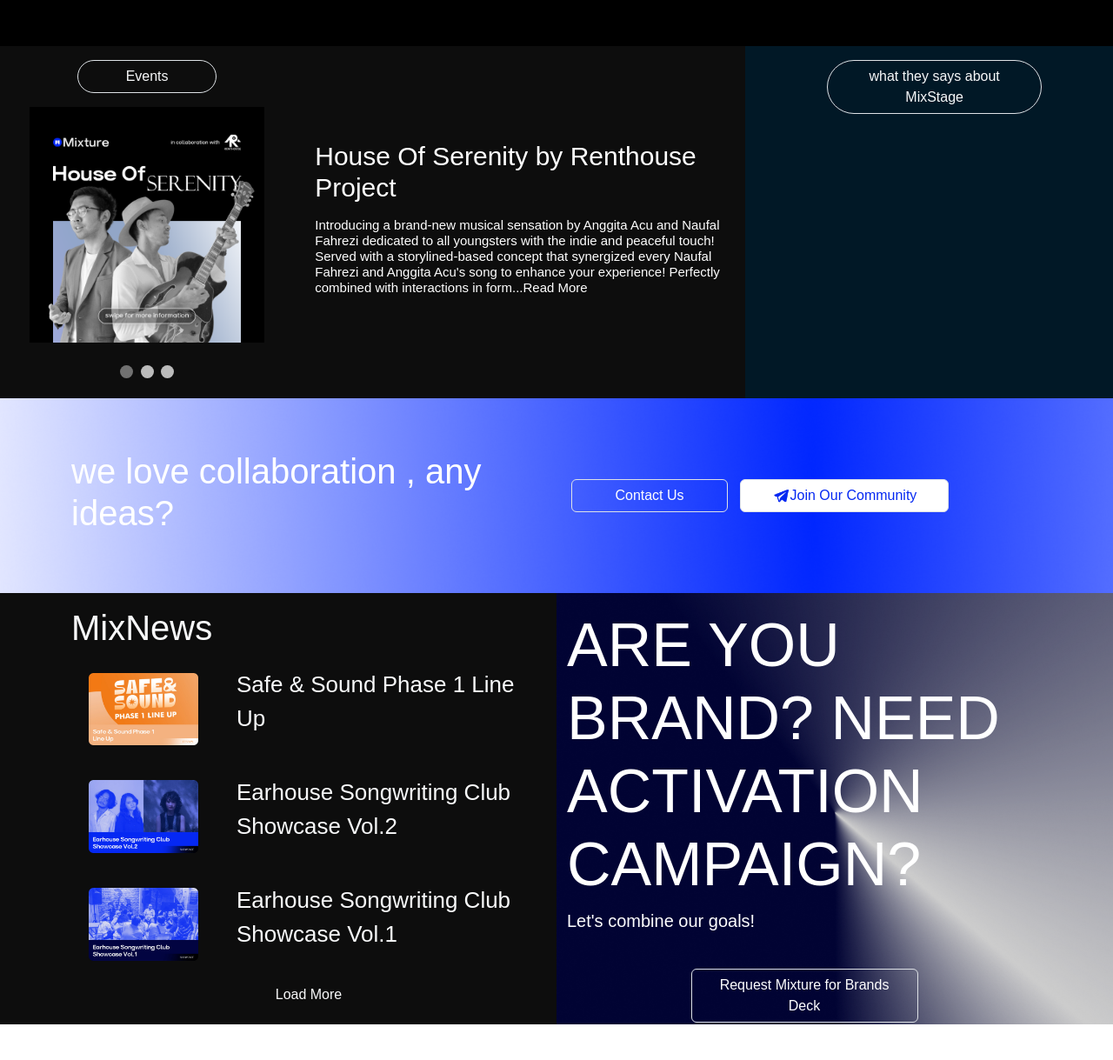
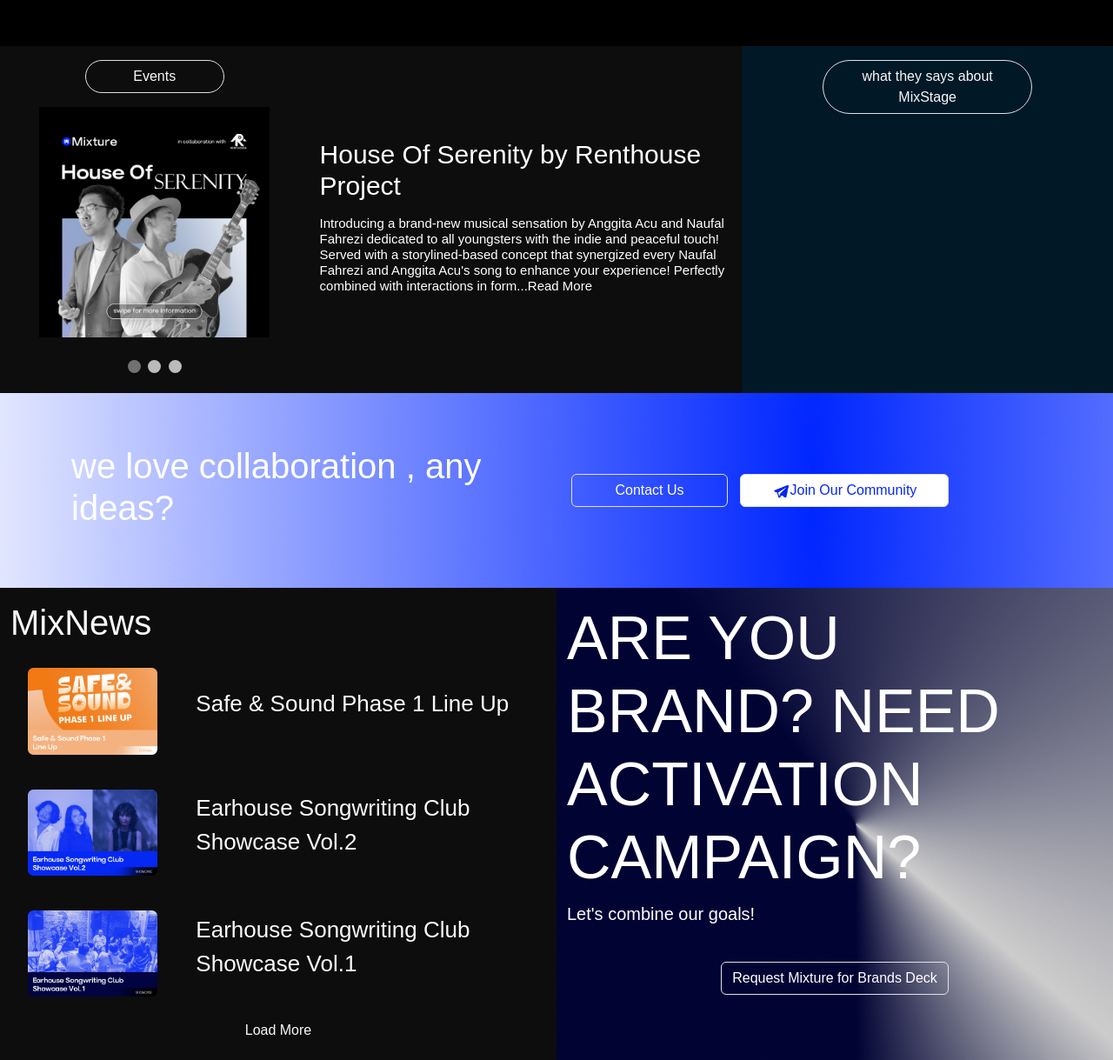
Before and after one commit to anggario21/mixture-landing, a website: page index.html in a window 1280 px wide. Shown: the part 1300-2519 px from the top of the page at 87% size. Before the commit the page ends 2478 px from the top, so only its background shows below. Drawn offline with nearby package versions, Linux system fonts and the light colour scheme.

Commit message:
events
Co-authored-by: Bayu Ardana <rbayuardana@users.noreply.github.com>

```diff
--- a/index.html
+++ b/index.html
@@ -28,8 +28,11 @@
         </div>
       </div>
     </header>
+
+    <div class="container-fluid" style="background-color: black">
       <div class="msg-wrapper">
-      <div class="container">
+        <!-- <div class="row"> -->
+        <div class="container" style="background-color: black">
           <div class="row">
             <div class="col-8">
               <h1 class="fw-medium">Start Your Music Journey Now.</h1>
@@ -41,8 +44,9 @@
             </div>
           </div>
         </div>
+        <!-- </div> -->
       </div>
-
+    </div>
     <div class="mix-stage-wrapper">
       <div class="container">
         <div class="row">
@@ -200,6 +204,7 @@
         </div>
       </div>
     </div>
+    <div class="container-fluid">
       <div class="events-wrapper">
         <div class="row">
           <div class="col-8 events-div">
@@ -216,20 +221,20 @@
                     <div class="slideshow-container">
                       <!-- Full-width images with number and caption text -->
                       <div class="mySlides fade">
-                            <img src="img/events.png" style="width:80%">
+                        <img src="img/events.png" style="width: 80%" />
                       </div>
 
                       <div class="mySlides fade">
-                            <img src="img/impression.png" style="width:80%">
+                        <img src="img/impression.png" style="width: 80%" />
                       </div>
 
                       <div class="mySlides fade">
-                            <img src="img/events.png" style="width:80%">
+                        <img src="img/events.png" style="width: 80%" />
                       </div>
                     </div>
-                      <br>
+                    <br />
                     <!-- The dots/circles -->
-                      <div style="text-align:center">
+                    <div style="text-align: center">
                       <span class="dot" onclick="currentSlide(1)"></span>
                       <span class="dot" onclick="currentSlide(2)"></span>
                       <span class="dot" onclick="currentSlide(3)"></span>
@@ -245,7 +250,10 @@
                 </div>
                 <div class="row mt-2">
                   <div class="col">
-                  <h2>Introducing a brand-new musical sensation by Anggita Acu and Naufal Fahrezi dedicated to all youngsters with the indie and peaceful touch! Served with a storylined-based concept that synergized every Naufal Fahrezi and Anggita Acu's song to enhance your experience! Perfectly combined with interactions in form...Read More</h2>
+                    <h2>
+                      Introducing a brand-new musical sensation by Anggita Acu and Naufal Fahrezi dedicated to all youngsters with the indie and peaceful touch! Served with a storylined-based concept that synergized every Naufal Fahrezi and
+                      Anggita Acu's song to enhance your experience! Perfectly combined with interactions in form...Read More
+                    </h2>
                   </div>
                 </div>
               </div>
@@ -258,13 +266,14 @@
               </div>
             </div>
             <div class="row">
-            <div class="col">
-
+              <div class="col"></div>
             </div>
           </div>
         </div>
       </div>
     </div>
+
+    <!-- <div class="container-fluid"> -->
     <div class="collab-wrapper">
       <div class="container">
         <div class="row">
@@ -278,10 +287,13 @@
         </div>
       </div>
     </div>
+    <!-- </div> -->
+
+    <div class="container-fluid">
       <div class="news-wrapper">
-      <div class="container">
+        <div class="">
           <div class="row">
-          <div class="col-6 text-light mix-news">
+            <div class="col text-light mix-news">
               <h1 class="mt-3">MixNews</h1>
               <div class="row">
                 <div class="col-4">
@@ -307,15 +319,14 @@
                   <p class="text-light">Earhouse Songwriting Club Showcase Vol.1</p>
                 </div>
               </div>
-            <div class="row ">
+              <div class="row">
                 <div class="col-4 ms-auto me-auto text-center">
                   <a href="#" class="btn text-light load-btn">Load More</a>
                 </div>
               </div>
-
             </div>
-          <div class="col-6 brand-div mt-auto mb-auto">
-            <div class="brand-wrapper ">
+            <div class="col brand-div bg-img">
+              <div class="brand-wrapper">
                 <div class="row mt-3">
                   <div class="col">
                     <h1>ARE YOU BRAND? NEED ACTIVATION CAMPAIGN?</h1>
@@ -335,6 +346,9 @@
             </div>
           </div>
         </div>
+      </div>
+    </div>
+
     <script src="script.js"></script>
   </body>
 </html>
--- a/stylesheet.css
+++ b/stylesheet.css
@@ -145,7 +145,11 @@
 }
 
 .news-wrapper {
-  background-image: url(./img/news-bg.png);
+  /* background-size: cover; */
+}
+
+.bg-img {
+  background-image: url(./img/brand-bg.png);
   background-size: cover;
 }
 .mix-news {
@@ -166,7 +170,7 @@
 
 .brand-div {
   color: white;
-  margin: 0 auto;
+  /* margin: 0 auto; */
 }
 
 .brand-div h1 {
```
Also changed, not shown: img/brand-bg.png (added). Lines whose indentation alone changed are shown as unchanged.
